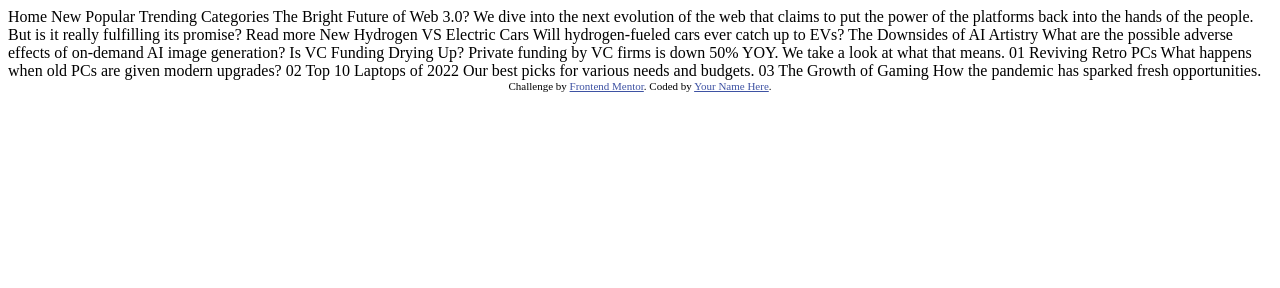
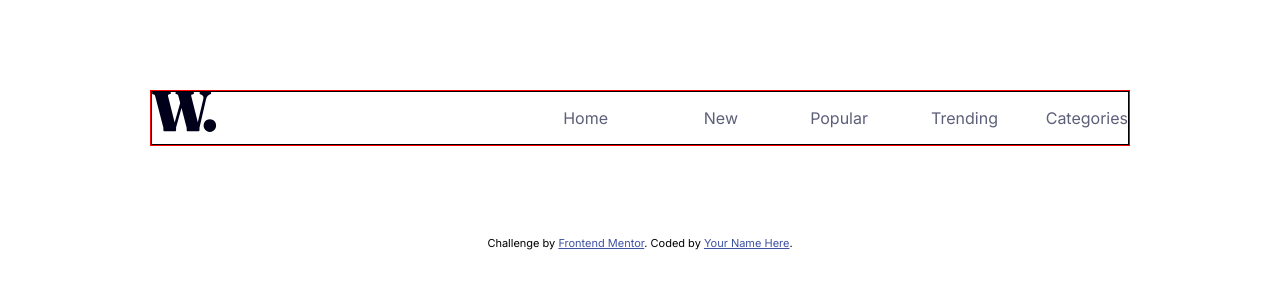
Before and after one commit to kocokoy/news-homepage-main, a plain HTML site: page index.html in a window 1280 px wide. Drawn offline with Linux system fonts and the light colour scheme.

Commit message:
added the header with style

```diff
--- a/index.html
+++ b/index.html
@@ -5,6 +5,10 @@
   <meta name="viewport" content="width=device-width, initial-scale=1.0"> <!-- displays site properly based on user's device -->
 
   <link rel="icon" type="image/png" sizes="32x32" href="./assets/images/favicon-32x32.png">
+  <link rel="stylesheet" href="/styles/style.css">
+  <link rel="preconnect" href="https://fonts.googleapis.com">
+  <link rel="preconnect" href="https://fonts.gstatic.com" crossorigin>
+  <link href="https://fonts.googleapis.com/css2?family=Inter:ital,opsz,wght@0,14..32,100..900;1,14..32,100..900&display=swap" rel="stylesheet">
 
   <title>Frontend Mentor | News homepage</title>
 
@@ -15,42 +19,20 @@
   </style>
 </head>
 <body>
-
-  Home
-  New
-  Popular
-  Trending
-  Categories
-
-  The Bright Future of Web 3.0?
-
-  We dive into the next evolution of the web that claims to put the power of the platforms back into the hands of the people.
-  But is it really fulfilling its promise?
-
-  Read more
-
-  New
-
-  Hydrogen VS Electric Cars
-  Will hydrogen-fueled cars ever catch up to EVs?
-
-  The Downsides of AI Artistry
-  What are the possible adverse effects of on-demand AI image generation?
-
-  Is VC Funding Drying Up?
-  Private funding by VC firms is down 50% YOY. We take a look at what that means.
-
-  01
-  Reviving Retro PCs
-  What happens when old PCs are given modern upgrades?
-
-  02
-  Top 10 Laptops of 2022
-  Our best picks for various needs and budgets.
-
-  03
-  The Growth of Gaming
-  How the pandemic has sparked fresh opportunities.
+  <div class="container">
+    <header>
+      <div>
+        <img src="/assets/images/logo.svg" alt="">
+      </div>
+      <ul>
+        <li>Home</li>
+        <li>New</li>
+        <li>Popular</li>
+        <li>Trending</li>
+        <li>Categories</li>
+      </ul>
+    </header>
+  </div>
 
   <div class="attribution">
     Challenge by <a href="https://www.frontendmentor.io?ref=challenge" target="_blank">Frontend Mentor</a>.
--- /dev/null
+++ b/styles/style.css
@@ -0,0 +1,37 @@
+:root{
+    /* Primary */
+    --Softorange: hsl(35, 77%, 62%);
+    --Softred: hsl(5, 85%, 63%);
+    /* Neutral */
+    --Off-white: hsl(36, 100%, 99%);
+    --Grayishblue: hsl(233, 8%, 79%);
+    --Darkgrayishblue: hsl(236, 13%, 42%);
+    --Verydarkblue: hsl(240, 100%, 5%);
+    }
+
+*{
+    font-family: Inter;
+}
+body{
+    padding: 0;
+    margin: 0;
+}
+.container{
+    border: 1px solid red;
+    margin: 90px 150px;
+}
+
+/* header */
+header{
+    border: 1px solid black;
+    display: grid;
+    grid-template-columns: 1fr 1fr;
+}
+ul{
+    display: grid;
+    grid-template-columns:repeat(5,130px);
+    list-style-type: none;
+    justify-items: end;
+    justify-content: end;
+    color: var(--Darkgrayishblue);
+}
```
